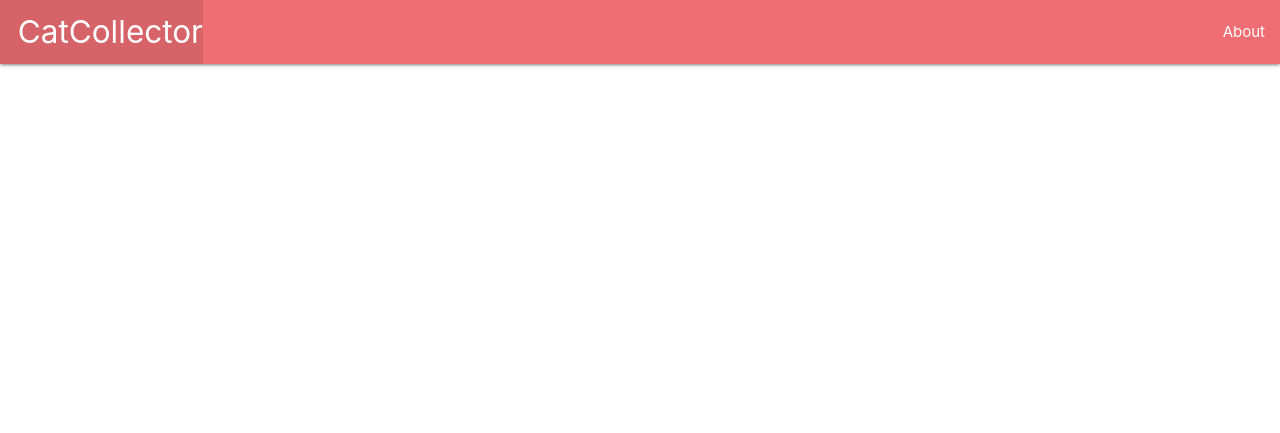
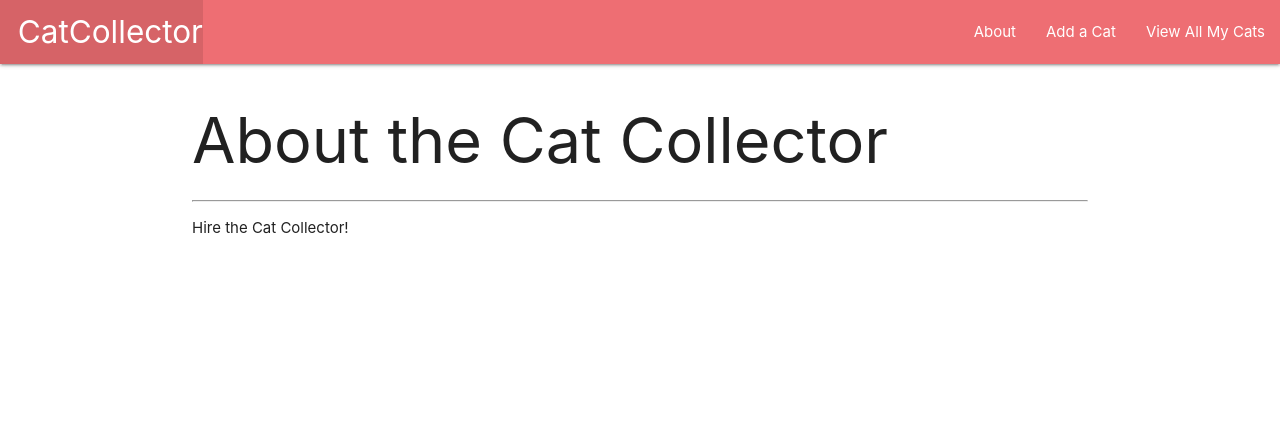
Before and after one commit to ryanshipley/catcollector, a Django app: page /about/ in a window 1280 px wide. Shown: the top 433 px of the page. Run offline with Django 4.2, Linux system fonts and the light colour scheme.

Commit message:
fixes render issue

```diff
--- a/main_app/templates/base.html
+++ b/main_app/templates/base.html
@@ -24,12 +24,14 @@
             </li>
           </ul>
           <ul class="right">
-            <li><a href="/about">About</a></li>
+            <li><a href="{% url 'about' %}">About</a></li>
+            <li><a href="{% url 'cats_create' %}">Add a Cat</a></li>
+            <li><a href="{% url 'index' %}">View All My Cats</a></li>
           </ul>
         </div>
       </nav>
     </header>
-    <main class="container"></main>
+    <main class="container">{% block content %} {% endblock %}</main>
     <footer class="page-footer">
       <div class="right">
         All Rights Reserved, &copy; 2019 Cat Collector &nbsp;
--- a/main_app/urls.py
+++ b/main_app/urls.py
@@ -6,4 +6,5 @@ urlpatterns = [
     path('about/', views.about, name='about'),
     path('cats/', views.cats_index, name='index'),
     path('cats/<int:cat_id>/', views.cats_detail, name='detail'),
+    path('cate/create/', views.CatCreate.as_view(), name='cats_create'),
 ]
--- a/main_app/views.py
+++ b/main_app/views.py
@@ -1,5 +1,6 @@
 from django.shortcuts import render
 from .models import Cat
+from django.views.generic.edit import CreateView
 
 # Add the following import
 from django.http import HttpResponse
@@ -18,3 +19,7 @@ def cats_index(request):
 def cats_detail(request, cat_id):
     cat = Cat.objects.get(id=cat_id)
     return render(request, 'cats/detail.html', {'cat': cat})
+
+class CatCreate(CreateView):
+    model = Cat
+    fields = '__all__'
```
Also changed, not shown: main_app/templates/main_app/cat_form.html (added, +12 -0 lines).
